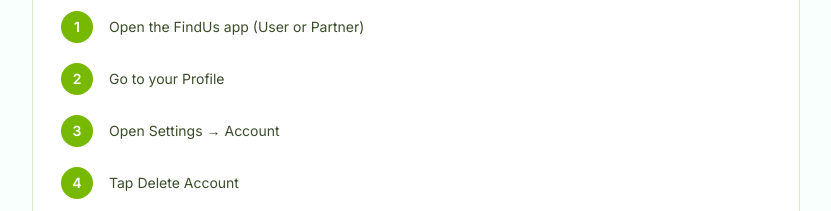
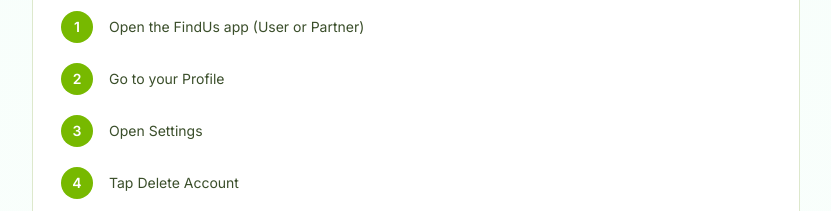
Before and after one commit to kamranBaloch1/findus-website, a Next.js app: page /privacy-policy in a window 1280 px wide. Shown: the part 2980-3191 px from the top of the page, without its empty margins (224-1055 px from the left). Built offline with nearby package versions, Linux system fonts and the light colour scheme.

Commit message:
new updates

```diff
--- a/app/privacy-policy/page.jsx
+++ b/app/privacy-policy/page.jsx
@@ -190,7 +190,7 @@
                 {[
                   "Open the FindUs app (User or Partner)",
                   "Go to your Profile",
-                  "Open Settings → Account",
+                  "Open Settings",
                   "Tap Delete Account",
                   "Review details and confirm"
                 ].map((step, i) => (
```
